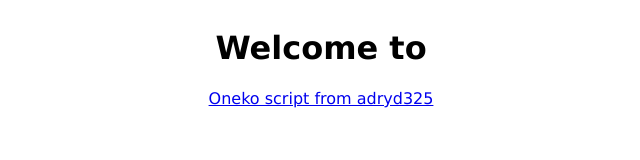
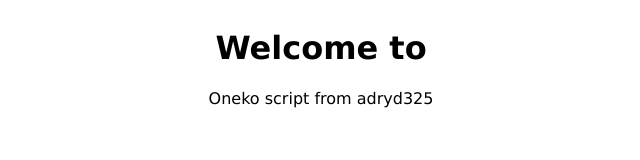
Before and after one commit to JohnAstron/Johnastron, a plain HTML site: page index.html in a window 1280 px wide. Shown: the whole page, without its empty margins (319-959 px from the left). Drawn offline with Linux system fonts and the light colour scheme.

Commit message:
Update index.html

```diff
--- a/index.html
+++ b/index.html
@@ -13,4 +13,10 @@
 			<h1>Welcome to</h1>
 		<center>
 
-		<p style="margin-top: auto;"><a href="https://github.com/adryd325/oneko.js">Oneko script from adryd325</a></p>
+
+		<p style="margin-top: auto;">Oneko script from adryd325</p>
+
+
+
+	</body>
+</html>
```
